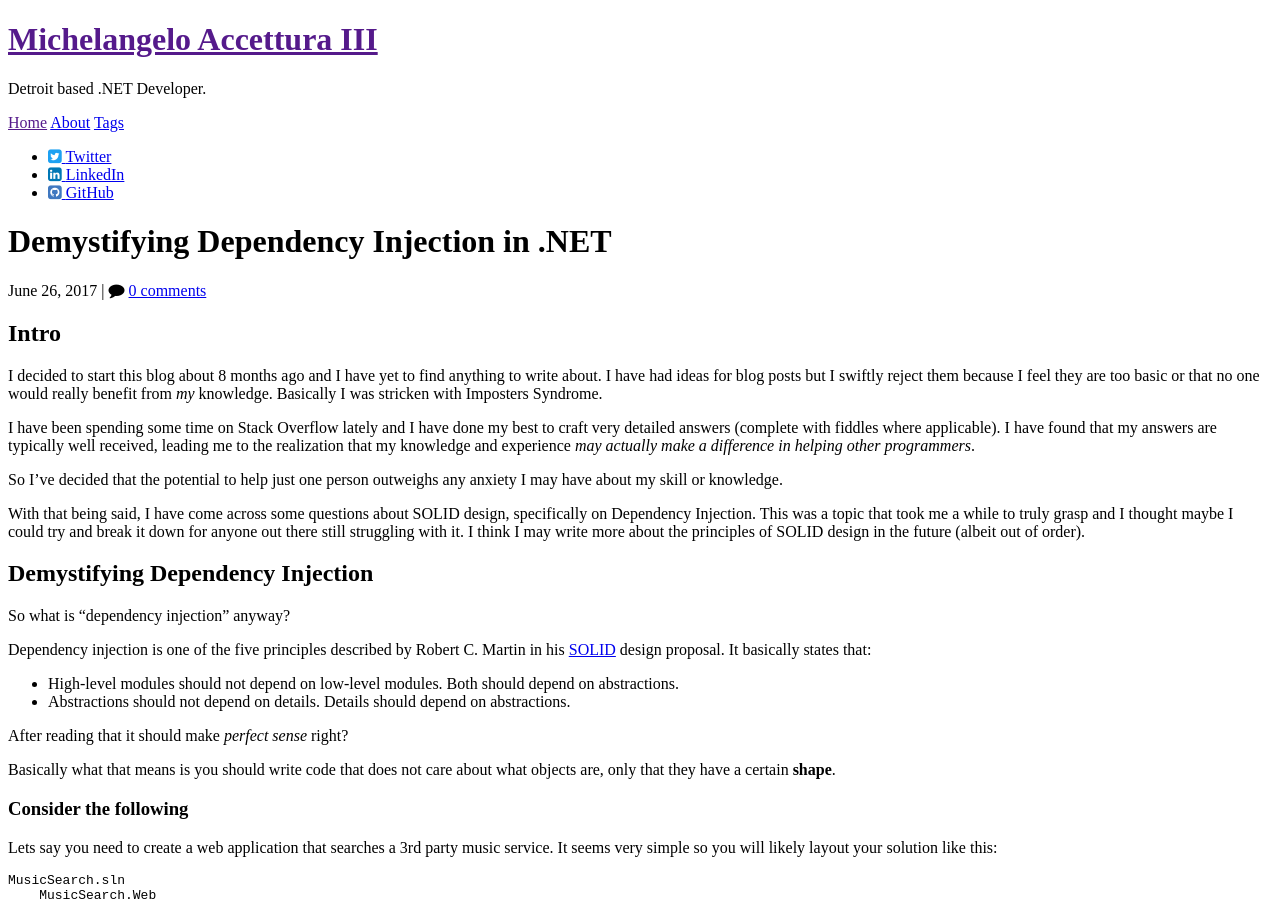
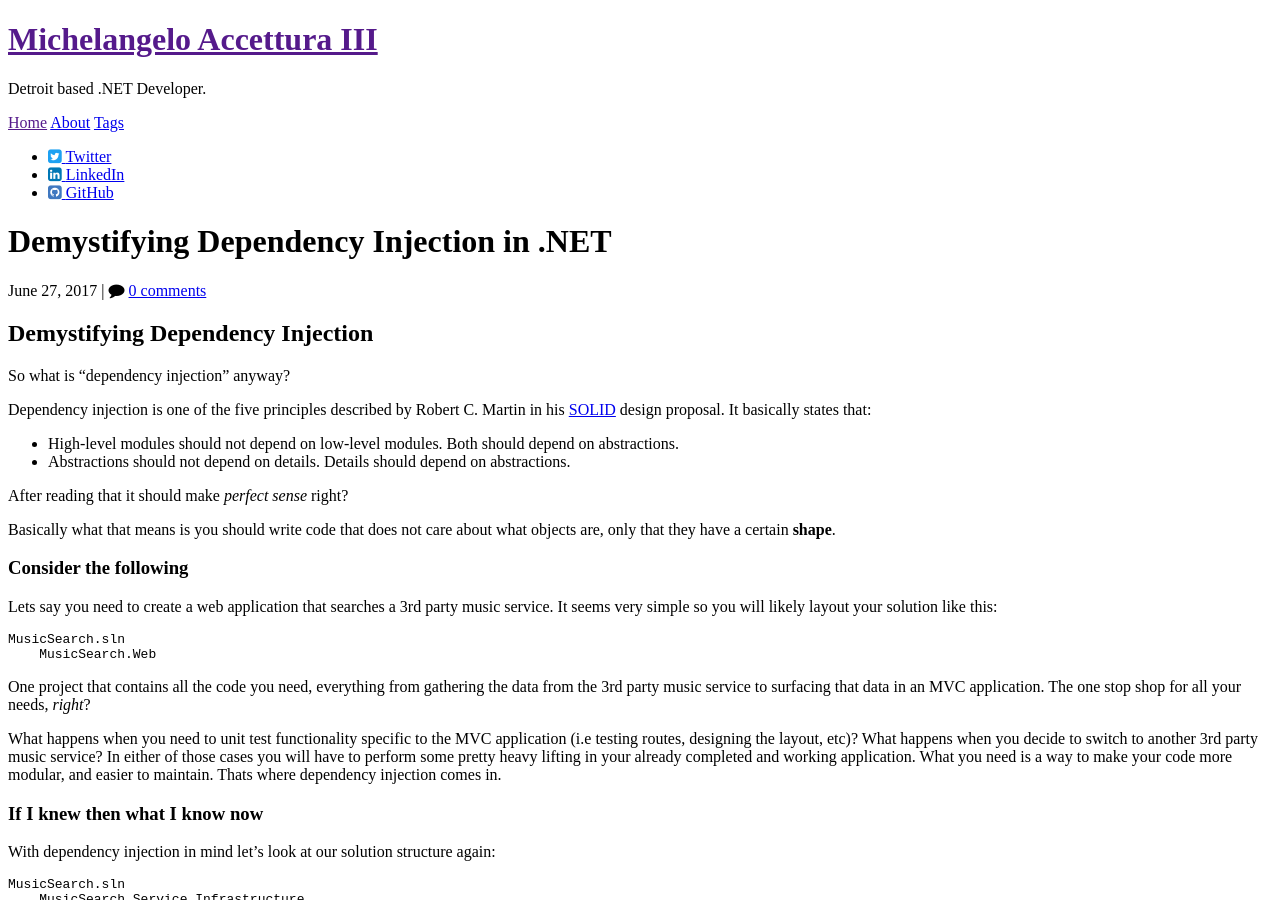
Before and after one commit to maccettura/maccettura.github.io, a Jekyll site: the page built from _posts/2017-06-27-demystifying-dependency-injection-in-dot-net.md, in a window 1280 px wide and 900 px high. Built offline with Jekyll 4.4.1, drawn with Linux system fonts in a browser that asks for light colours; comment, search, counter and statistics services are not loaded.

Commit message:
Update and rename 2017-06-26-demystifying-dependency-injection-in-dot-net.md to 2017-06-27-demystifying-dependency-injection-in-dot-net.md
Removing intro to seperate blog post

```diff
--- a/_posts/2017-06-26-demystifying-dependency-injection-in-dot-net.md
+++ b/_posts/2017-06-27-demystifying-dependency-injection-in-dot-net.md
@@ -5,16 +5,6 @@ tags: [SOLID Design, Dependency Injection]
 comments: true
 excerpt_separator: <!--more-->
 ---
-
-<h2>Intro</h2>
-
-I decided to start this blog about 8 months ago and I have yet to find anything to write about.  I have had ideas for blog posts but I swiftly reject them because I feel they are too basic or that no one would really benefit from _my_ knowledge.  Basically I was stricken with Imposters Syndrome.
-
-I have been spending some time on Stack Overflow lately and I have done my best to craft very detailed answers (complete with fiddles where applicable). I have found that my answers are typically well received, leading me to the realization that my knowledge and experience _may actually make a difference in helping other programmers_.
-
- So I've decided that the potential to help just one person outweighs any anxiety I may have about my skill or knowledge.
-
- With that being said, I have come across some questions about SOLID design, specifically on Dependency Injection.  This was a topic that took me a while to truly grasp and I thought maybe I could try and break it down for anyone out there still struggling with it.  I think I may write more about the principles of SOLID design in the future (albeit out of order).
 
 <h2>Demystifying Dependency Injection</h2>
 
@@ -27,9 +17,9 @@ Dependency injection is one of the five principles described by Robert C. Martin
 
  After reading that it should make _perfect sense_ right?
 
+Basically what that means is you should write code that does not care about what objects are, only that they have a certain <strong>shape</strong>.
+
  <!--more-->
-
-Basically what that means is you should write code that does not care about what objects are, only that they have a certain <strong>shape</strong>.
 
 <h3>Consider the following</h3>
 
```
